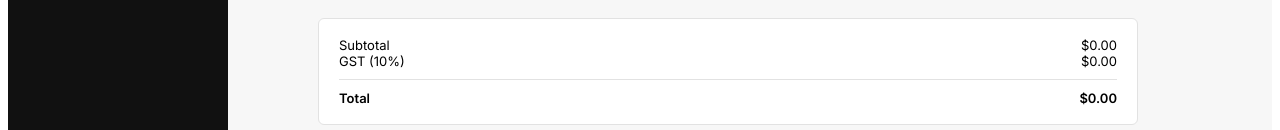
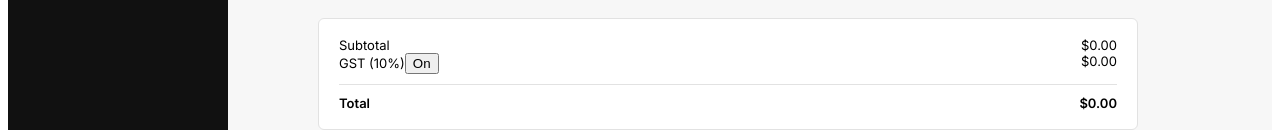
Before and after one commit to SuroshS/invoice-app, a React (Vite) app: page /create in a window 1280 px wide. Shown: the part 718-848 px from the top of the page. Built offline with nearby package versions, Linux system fonts and the light colour scheme; what @react-pdf/renderer would draw is missing.

Commit message:
fix netlify routing

```diff
--- a/src/pages/CreateInvoice.jsx
+++ b/src/pages/CreateInvoice.jsx
@@ -14,9 +14,10 @@ export default function CreateInvoice() {
     billToName: "",
     billToAddress: "",
     billToEmail: "",
+    gstEnabled: true,
     gstRate: 0.1,
     status: "Unpaid",
-  notes: "",   // ✅ ADD THIS LINE
+    notes: "",
     items: [{ description: "", qty: 1, rate: 0 }]
   });
 
@@ -25,7 +26,7 @@ export default function CreateInvoice() {
       (acc, item) => acc + item.qty * item.rate,
       0
     );
-    const gst = subtotal * invoice.gstRate;
+    const gst = invoice.gstEnabled ? subtotal * invoice.gstRate : 0;
     return { subtotal, gst, total: subtotal + gst };
   }, [invoice]);
 
@@ -42,7 +43,7 @@ export default function CreateInvoice() {
   function addItem() {
     setInvoice(prev => ({
       ...prev,
-      items: [...prev.items, { description: "", qty: 1, amount: 0 }]
+      items: [...prev.items, { description: "", qty: 1, rate: 0 }]
     }));
   }
 
@@ -91,9 +92,7 @@ export default function CreateInvoice() {
           {["Unpaid", "Paid"].map(status => (
             <button
               key={status}
-              className={`status ${
-                invoice.status === status ? "active" : ""
-              }`}
+              className={`status ${invoice.status === status ? "active" : ""}`}
               onClick={() => changeStatus(status)}
             >
               {status}
@@ -149,9 +148,7 @@ export default function CreateInvoice() {
           <div key={i} className="line-row">
             <input
               value={item.description}
-              onChange={e =>
-                updateItem(i, "description", e.target.value)
-              }
+              onChange={e => updateItem(i, "description", e.target.value)}
             />
 
             <input
@@ -159,9 +156,7 @@ export default function CreateInvoice() {
               inputMode="numeric"
               className="no-spinner"
               value={item.qty}
-              onChange={e =>
-                updateItem(i, "qty", Number(e.target.value))
-              }
+              onChange={e => updateItem(i, "qty", Number(e.target.value))}
             />
 
             <input
@@ -199,8 +194,16 @@ onChange={e => updateItem(i, "rate", Number(e.target.value))}
           <span>${totals.subtotal.toFixed(2)}</span>
         </div>
 
-        <div className="total-row">
-          <span>GST (10%)</span>
+        <div className="total-row gst-row">
+          <span className="gst-label">
+            GST (10%)
+            <button
+              className={`gst-toggle ${invoice.gstEnabled ? "active" : ""}`}
+              onClick={() => update("gstEnabled", !invoice.gstEnabled)}
+            >
+              {invoice.gstEnabled ? "On" : "Off"}
+            </button>
+          </span>
           <span>${totals.gst.toFixed(2)}</span>
         </div>
 
```
Lines whose indentation alone changed are shown as unchanged.
